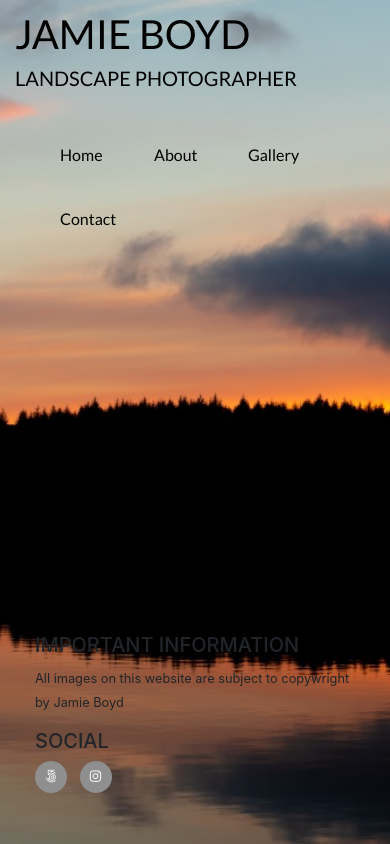
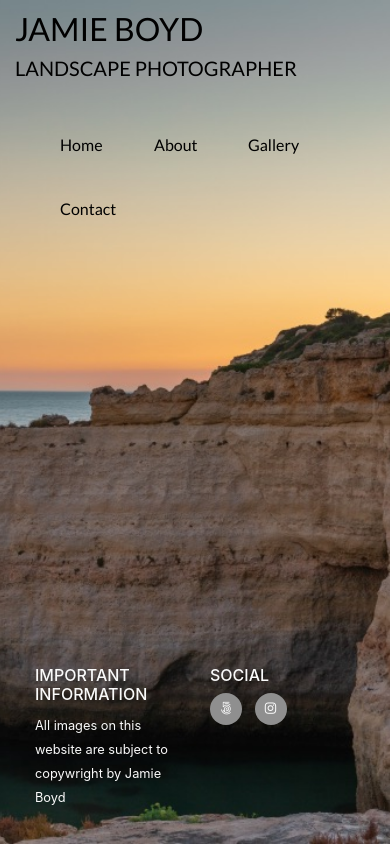
Before and after one commit to Code-Institute-Submissions/jboyd8-milestone-project-1, a plain HTML site: page index.html in a window 390 px wide. Drawn offline with nearby package versions, Linux system fonts and the light colour scheme.

Commit message:
added a different background image. Updated responsive ness of footer. Changed some heading elements to be smaller

```diff
--- a/assets/css/style.css
+++ b/assets/css/style.css
@@ -16,7 +16,7 @@ html {
 }
 
 body {
-    background-image: url("../images/entwistle-sunset1.jpg");
+    background-image: url("../images/portugal-sunset-lighthouse.jpg");
     background-position: center;
     background-repeat: no-repeat;
     background-size: cover;
@@ -112,4 +112,5 @@ footer {
 
 #footer-padding {
     padding: 20px;
+    color: #fafafa;
 }
--- a/index.html
+++ b/index.html
@@ -18,9 +18,9 @@
     <header>
         <div class="container-fluid container-style">
             <div class="row no-gutters">
-                <div class="col-sm-12 col-md-6">
+                <div class="col-12 col-md-6">
                     <a href="index.html" class="home-link">
-                        <h1 class='name uppercase'>Jamie Boyd</h1>
+                        <h2 class='name uppercase'>Jamie Boyd</h2>
                         <h5 class='title uppercase'>Landscape Photographer</h5>
                     </a>
                 </div>
@@ -51,12 +51,12 @@
     <footer>
         <div class="container-fluid container-style">
             <div class="row" id="footer-padding">
-                <div class="col-sm-6">
-                    <h5 class="uppercase">Important Information</h5>
+                <div class="col-6">
+                    <h6 class="uppercase">Important Information</h6>
                     <p><small>All images on this website are subject to copywright by Jamie Boyd</small></p>
                 </div>
-                <div class="col-sm-6">
-                    <h5 class="uppercase">Social</h5>
+                <div class="col-6">
+                    <h6 class="uppercase">Social</h6>
                     <ul class="list-inline social-links">
                         <li class="list-inline-item">
                             <a target="_blank" href="#">
```
Also changed, not shown: assets/images/portugal-sunset-lighthouse.jpg (added), 1 other file.
